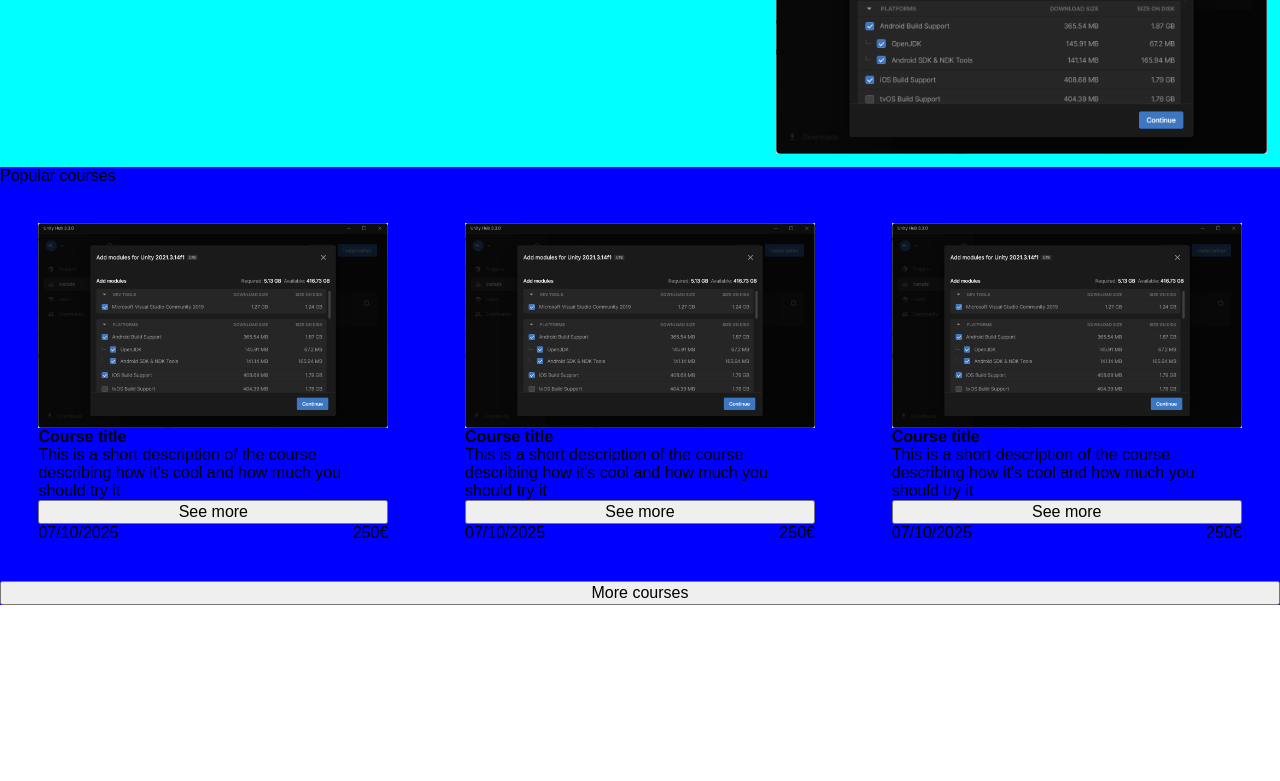
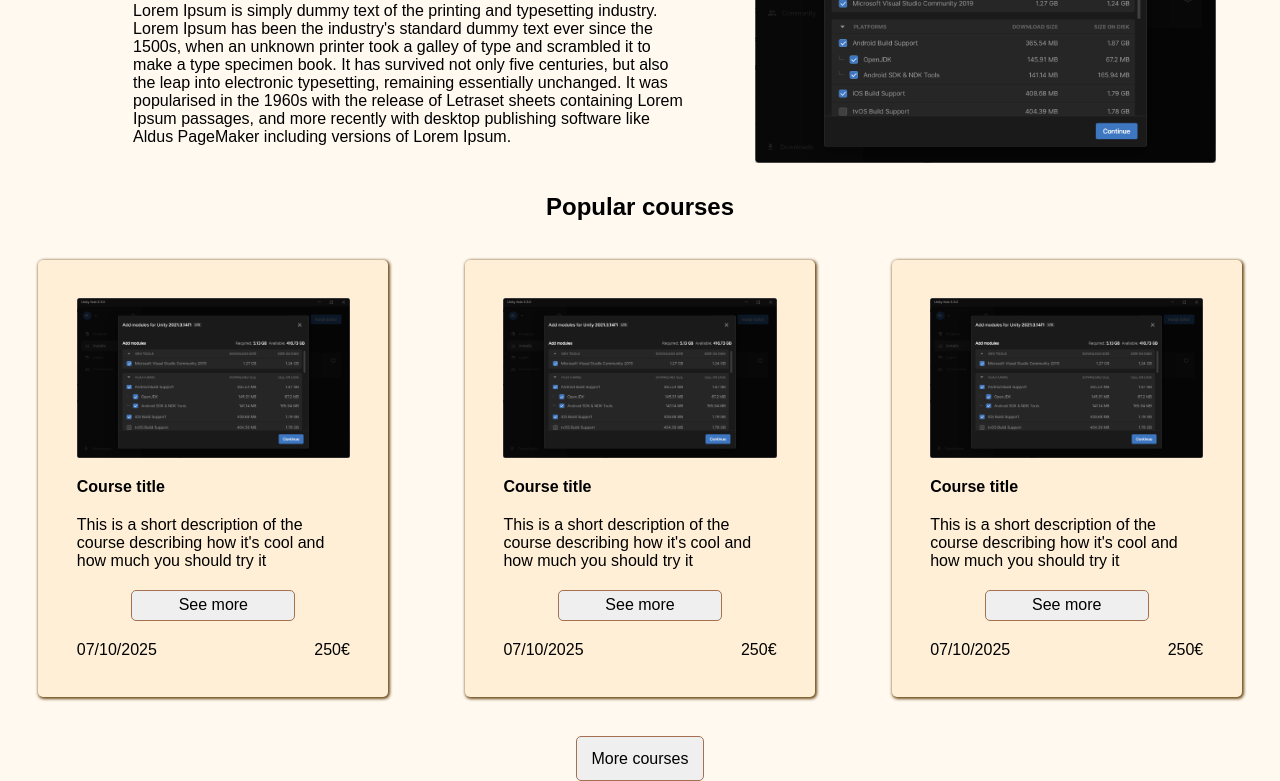
Before and after one commit to SlipNinja/accessibility_project_AFEC, a plain HTML site: page index.html in a window 1280 px wide. Shown: the part 354-1135 px from the top of the page. Before the commit the page ends 959 px from the top, so only its background shows below. Drawn offline with Linux system fonts and the light colour scheme.

Commit message:
clean hero and popular courses categories

```diff
--- a/homepage.css
+++ b/homepage.css
@@ -1,23 +1,46 @@
+h1 {
+	font-size: xx-large;
+	text-align: center;
+}
+
+h2 {
+	font-size: x-large;
+	text-align: center;
+}
+
+h3 {
+	font-size: large;
+}
+
 #content {
 	display: flex;
 	flex-direction: column;
-}
-
-#presentation {
-	background-color: aqua;
+	background: #fff9f0;
+	gap: 30px;
+	padding-top: 40px;
 }
 
 .content_element {
 	flex: 2;
 	display: flex;
-	background-color: blue;
+}
+
+#presentation {
+	padding-left: 5%;
+	padding-right: 5%;
 }
 
 .presentation_element {
 	flex: 3;
 	display: flex;
 	flex-direction: column;
-	padding: 1%;
+	justify-content: space-evenly;
+}
+
+h1,
+.presentation_element p {
+	padding-right: 10%;
+	padding-left: 10%;
 }
 
 #hero_img {
@@ -38,10 +61,21 @@
 	display: flex;
 	flex-direction: column;
 	padding: 3%;
+	gap: 20px;
+	background: #ffefd7;
+	margin: 3%;
+	border-radius: 5px;
+	box-shadow: 1px 1px 3px 1px #704e1b;
 }
 
 .course_elt {
 	flex: 1;
+}
+
+.course button {
+	margin-left: 20%;
+	margin-right: 20%;
+	padding: 2%;
 }
 
 .details {
@@ -54,3 +88,27 @@ img {
 	height: 100%;
 	object-fit: contain;
 }
+
+button {
+	border: 1px solid #a47050;
+	border-radius: 5px;
+	transition: all 0.2s;
+}
+
+button:hover,
+button[aria-current="page"],
+button.active {
+	background: #a47050;
+	color: white;
+}
+
+#more_button > button {
+	width: 10%;
+	padding: 1%;
+}
+
+#more_button {
+	display: flex;
+	justify-content: center;
+	align-items: center;
+}
--- a/index.html
+++ b/index.html
@@ -64,7 +64,7 @@
                 </div>
             </div>
             <div class="content_element" id="main_courses">
-				<p>Popular courses</p>
+                <h2>Popular courses</h2>
                 <div id="course_list">
                     <div class="course">
                         <div class="img_container" class="course_elt">
@@ -121,7 +121,9 @@
                         </div>
                     </div>
                 </div>
+                <div id="more_button">
                     <button>More courses</button>
+                </div>
             </div>
         </div>
 	</body>
```
Also changed, not shown: navbar.css (+30 -16 lines). Lines whose indentation alone changed are shown as unchanged.
